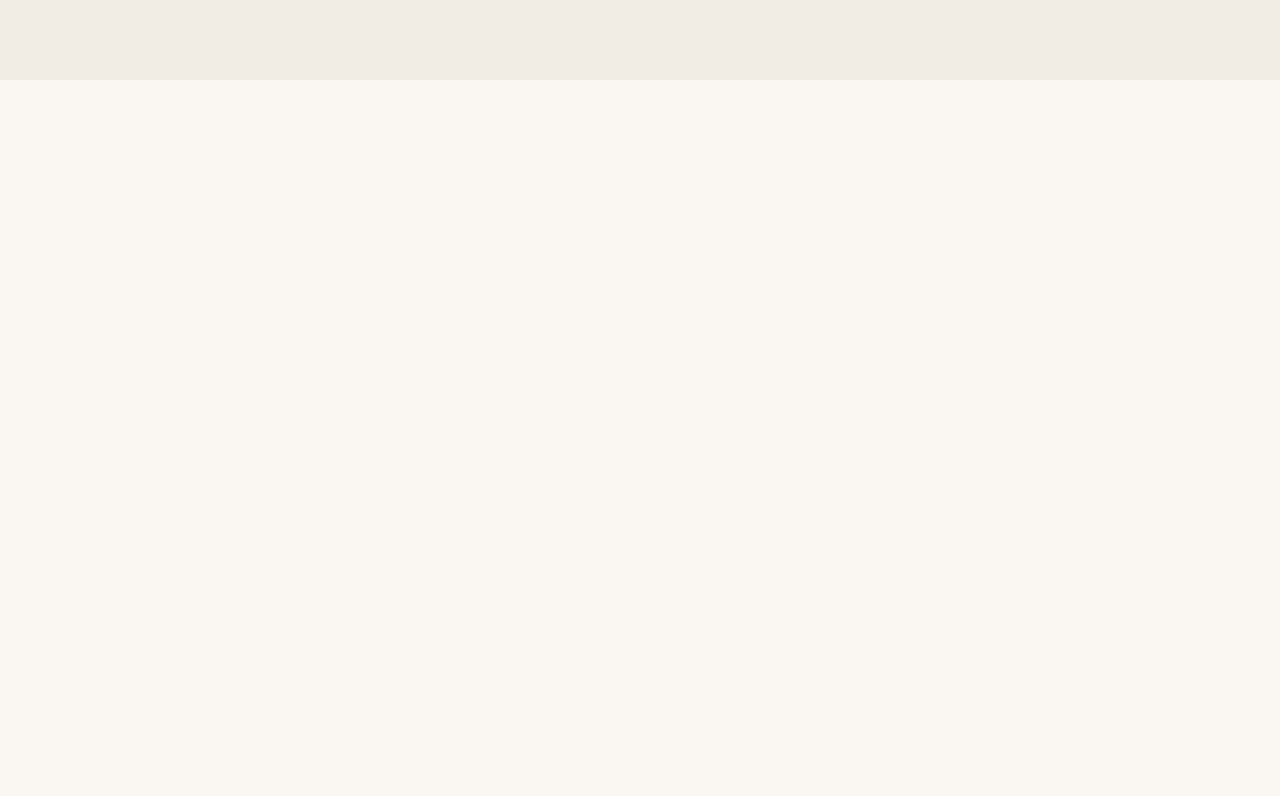
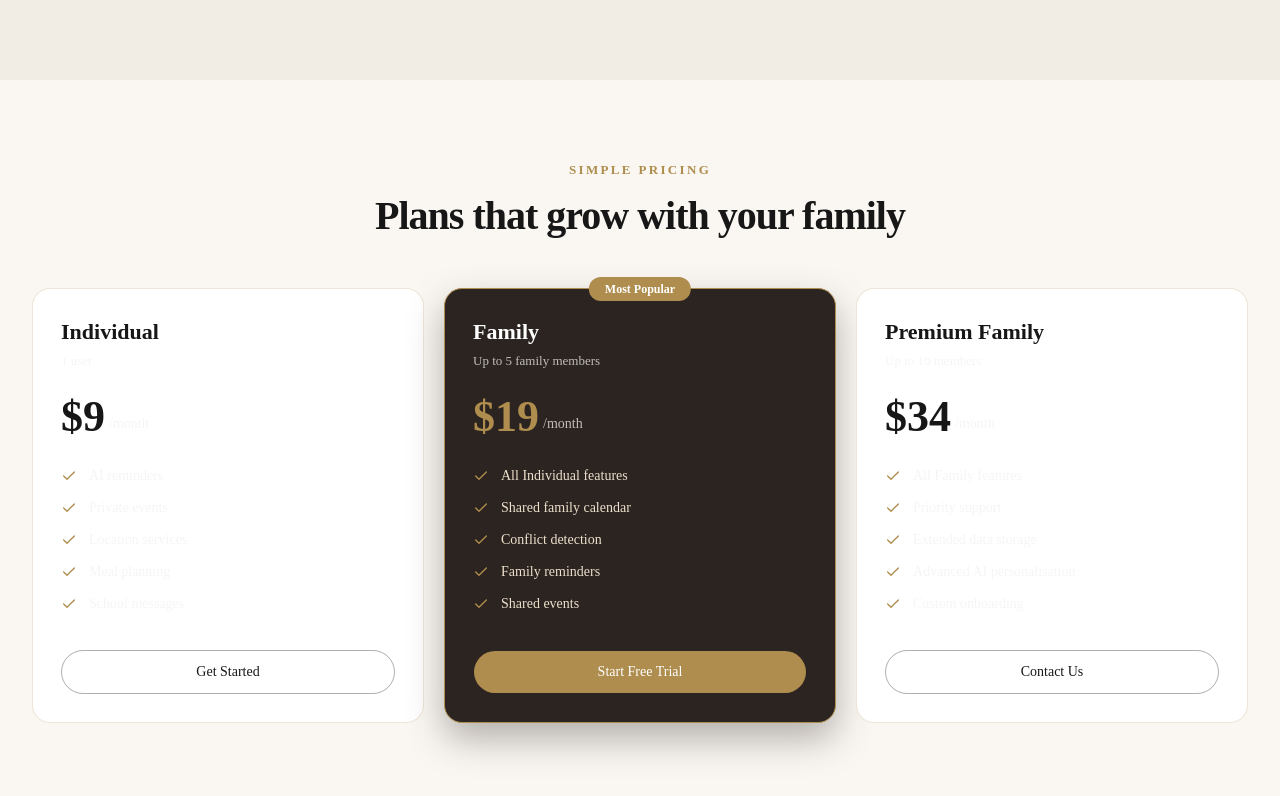
Before and after one commit to Rahul-Mallik-CSE/famora, a Next.js app: page / in a window 1280 px wide. Shown: the part 2740-3536 px from the top of the page. Before the commit the page ends 2820 px from the top, so only its background shows below. Built offline with nearby package versions, Linux system fonts and the light colour scheme.

Commit message:
Added PricingSection component and integrate it into Home layout

```diff
--- a/src/app/page.tsx
+++ b/src/app/page.tsx
@@ -2,6 +2,7 @@
 
 import FeaturesSection from "@/components/HomeComponents/FeaturesSection";
 import HeroSection from "@/components/HomeComponents/HeroSection";
+import PricingSection from "@/components/HomeComponents/PricingSection";
 import PrivacyAndControllSection from "@/components/HomeComponents/PrivacyAndControllSection";
 import SetupGuidelineSection from "@/components/HomeComponents/SetupGuidelineSection";
 
@@ -12,6 +13,7 @@ export default function Home() {
       <SetupGuidelineSection />
       <FeaturesSection />
       <PrivacyAndControllSection />
+      <PricingSection />
     </div>
   );
 }
--- /dev/null
+++ b/src/components/HomeComponents/PricingSection.tsx
@@ -0,0 +1,150 @@
+/** @format */
+
+import Link from "next/link";
+import { Check } from "lucide-react";
+import { Button } from "@/components/ui/button";
+import SectionHeading from "@/components/CommonComponents/SectionHeading";
+
+const pricingPlans = [
+  {
+    name: "Individual",
+    subtitle: "1 user",
+    price: "$9",
+    period: "/month",
+    features: [
+      "AI reminders",
+      "Private events",
+      "Location services",
+      "Meal planning",
+      "School messages",
+    ],
+    cta: "Get Started",
+    highlight: false,
+  },
+  {
+    name: "Family",
+    subtitle: "Up to 5 family members",
+    price: "$19",
+    period: "/month",
+    features: [
+      "All Individual features",
+      "Shared family calendar",
+      "Conflict detection",
+      "Family reminders",
+      "Shared events",
+    ],
+    cta: "Start Free Trial",
+    highlight: true,
+  },
+  {
+    name: "Premium Family",
+    subtitle: "Up to 10 members",
+    price: "$34",
+    period: "/month",
+    features: [
+      "All Family features",
+      "Priority support",
+      "Extended data storage",
+      "Advanced AI personalisation",
+      "Custom onboarding",
+    ],
+    cta: "Contact Us",
+    highlight: false,
+  },
+];
+
+const PricingSection = () => {
+  return (
+    <section id="pricing" className="w-full bg-transparent py-16 sm:py-20">
+      <div className="mx-auto max-w-7xl px-4 sm:px-6 lg:px-8">
+        <SectionHeading
+          semiTitle="Simple Pricing"
+          title="Plans that grow with your family"
+        />
+
+        <div className="mt-12 grid gap-5 md:grid-cols-3">
+          {pricingPlans.map((plan) => (
+            <article
+              key={plan.name}
+              className={`relative rounded-2xl border p-7 ${
+                plan.highlight
+                  ? "border-button-bg bg-tertiary-background text-white shadow-[0_16px_36px_rgba(44,36,32,0.34)]"
+                  : "border-button-bg/22 bg-card-bg text-primary"
+              }`}
+            >
+              {plan.highlight && (
+                <span className="absolute -top-3 left-1/2 -translate-x-1/2 rounded-full bg-button-bg px-4 py-1 text-xs font-semibold text-white">
+                  Most Popular
+                </span>
+              )}
+
+              <h3 className="text-xl md:text-[22px] font-semibold">
+                {plan.name}
+              </h3>
+              <p
+                className={`mt-1 text-xs md:text-[13px] ${
+                  plan.highlight ? "text-white/70" : "text-secondary"
+                }`}
+              >
+                {plan.subtitle}
+              </p>
+
+              <div className="mt-4 md:mt-6 flex items-end gap-1">
+                <span
+                  className={`text-4xl md:text-[44px] font-bold ${
+                    plan.highlight ? "text-button-bg" : "text-primary"
+                  }`}
+                >
+                  {plan.price}
+                </span>
+                <span
+                  className={`mb-2 text-xs md:text-sm ${
+                    plan.highlight ? "text-white/70" : "text-secondary"
+                  }`}
+                >
+                  {plan.period}
+                </span>
+              </div>
+
+              <ul className="mt-4 md:mt-6 space-y-3">
+                {plan.features.map((feature) => (
+                  <li
+                    key={feature}
+                    className="flex items-center gap-3 text-xs md:text-sm"
+                  >
+                    <Check
+                      className={`h-4 w-4 shrink-0 ${
+                        plan.highlight ? "text-button-bg" : "text-button-bg"
+                      }`}
+                    />
+                    <span
+                      className={
+                        plan.highlight ? "text-[#EDE0CC]" : "text-secondary"
+                      }
+                    >
+                      {feature}
+                    </span>
+                  </li>
+                ))}
+              </ul>
+
+              <Button
+                asChild
+                variant={plan.highlight ? "default" : "outline"}
+                className={`mt-6 md:mt-9 h-10 md:h-11 w-full rounded-full text-sm font-medium ${
+                  plan.highlight
+                    ? "bg-button-bg text-white hover:bg-[#9f8046]!"
+                    : "border-primary/35 bg-transparent text-primary hover:bg-primary/5!"
+                }`}
+              >
+                <Link href="#get-started">{plan.cta}</Link>
+              </Button>
+            </article>
+          ))}
+        </div>
+      </div>
+    </section>
+  );
+};
+
+export default PricingSection;
```
